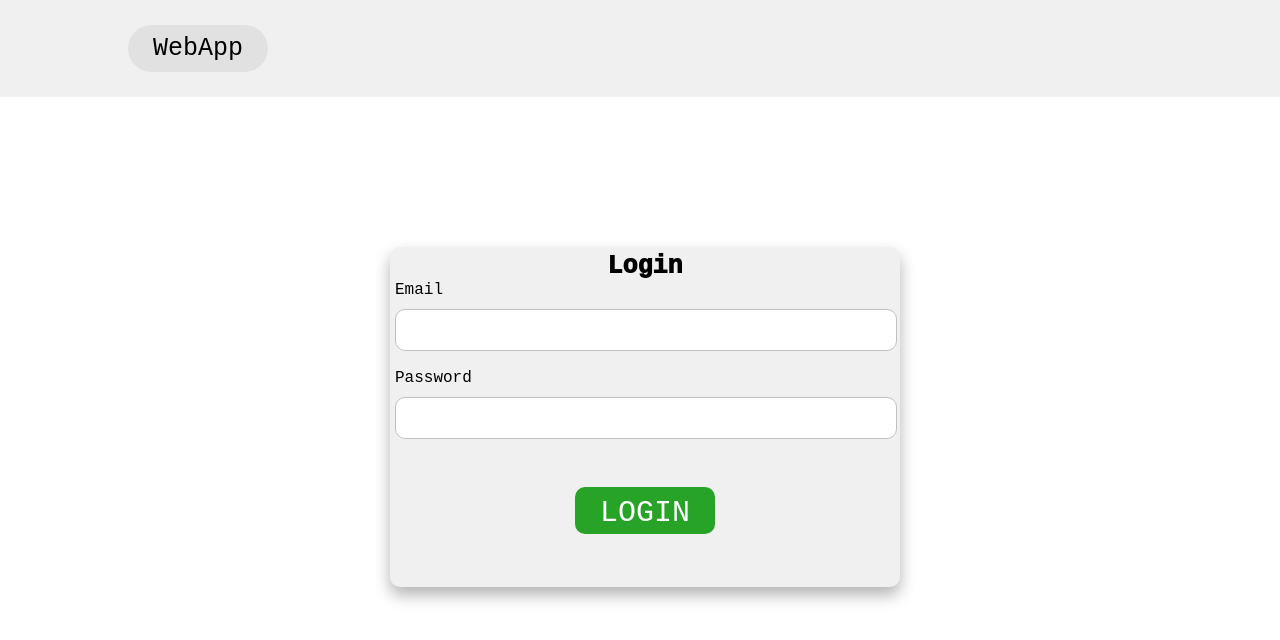
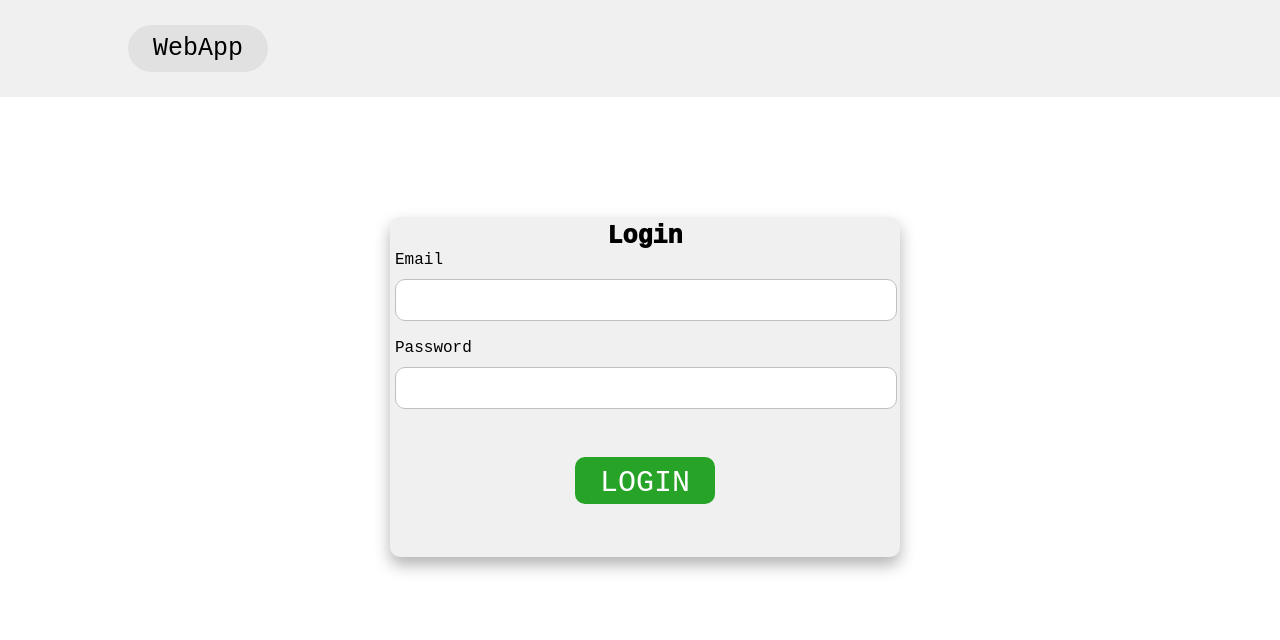
Before and after one commit to diogotorrinhas/IHC-A2, a React (Create React App) app in the folder olatuturial/: page /Admin in a window 1280 px wide. Shown: the top 640 px of the page. Built offline with nearby package versions, Linux system fonts and the light colour scheme.

Commit message:
Update admin.css

```diff
--- a/olatuturial/src/Admin/admin.css
+++ b/olatuturial/src/Admin/admin.css
@@ -59,7 +59,7 @@
 
 /*Login form*/
 bodyadmin{
-	margin-top: 150px;
+	margin-top: 120px;
 	background: white;
 	display: flex;
 	font-family: 'Courier New', Courier, monospace;
```
